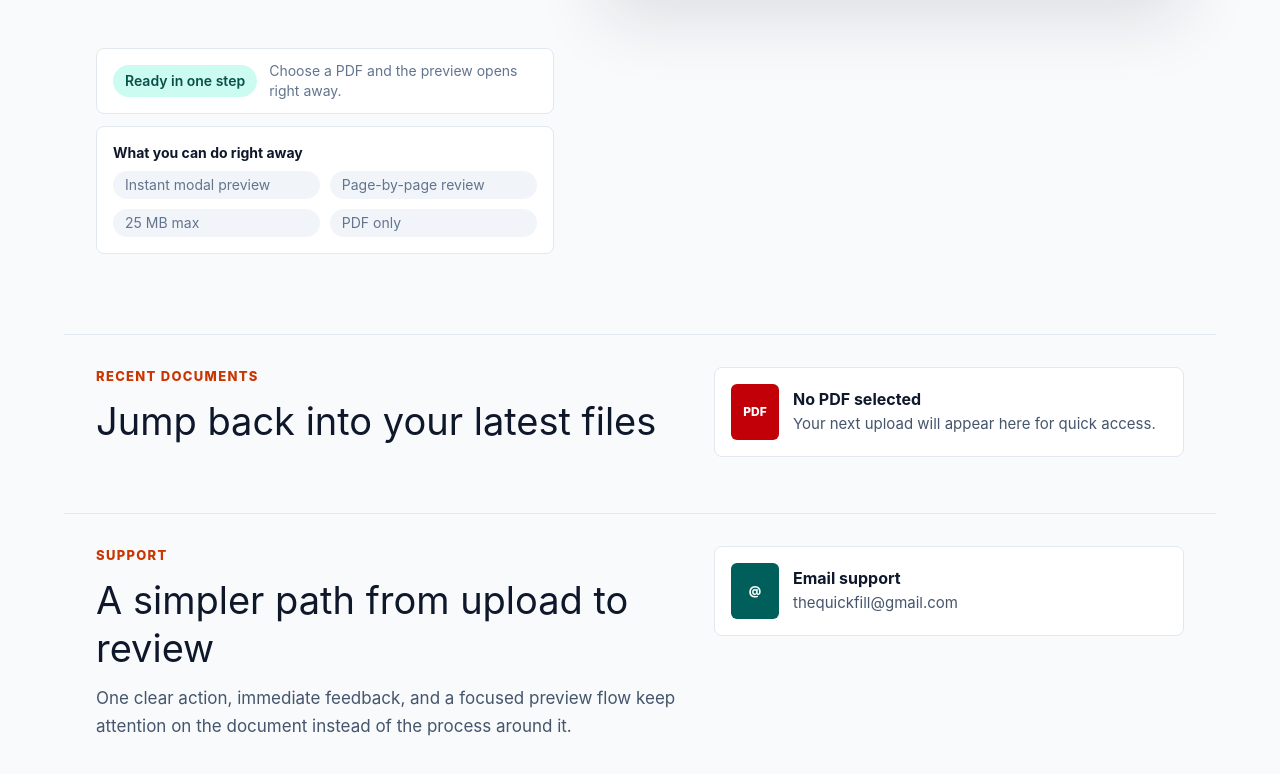
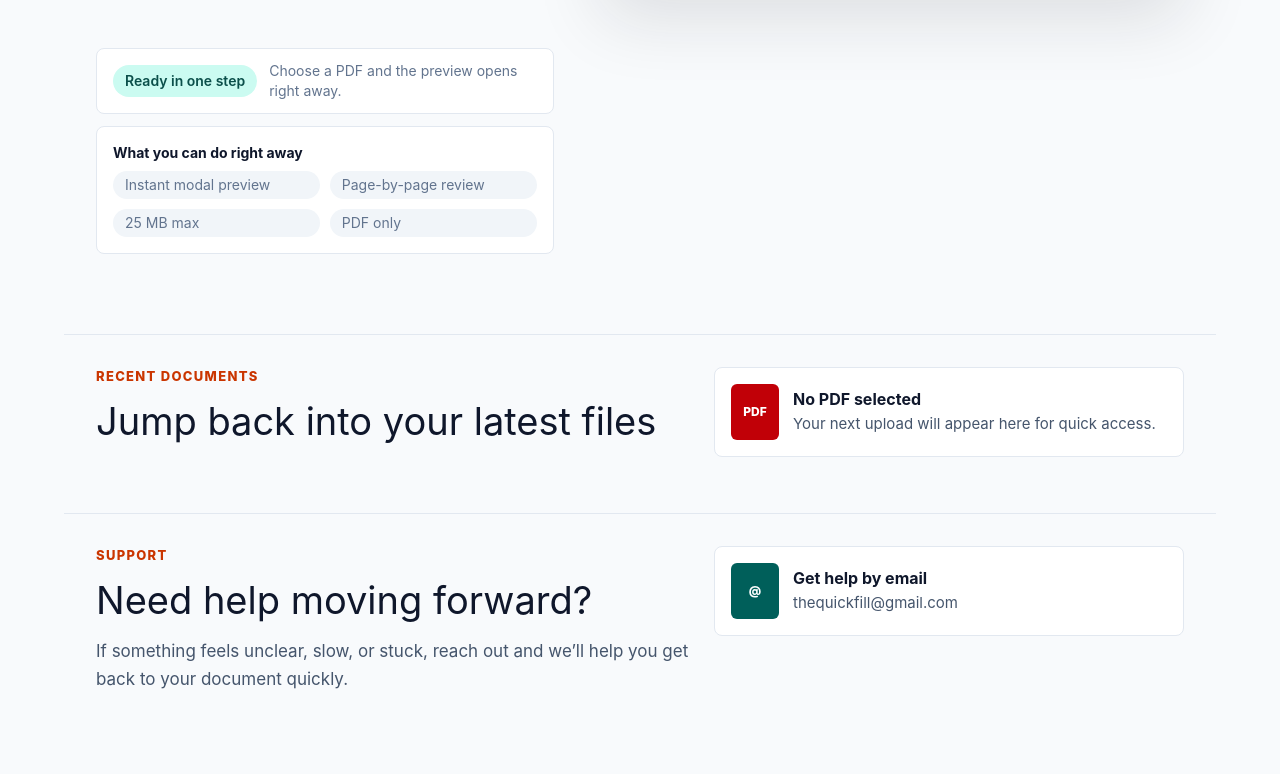
Before and after one commit to xtephani3/quick-fill, a React (Vite) app: page / in a window 1280 px wide. Shown: the part 584-1358 px from the top of the page. After the commit the page ends 1333 px from the top, so only its background shows below. Built offline with nearby package versions, Linux system fonts and the light colour scheme.

Commit message:
update App.jsx

```diff
--- a/src/App.jsx
+++ b/src/App.jsx
@@ -701,11 +701,11 @@ function App() {
             className="m-0 text-2xl leading-tight text-slate-900 sm:text-3xl lg:text-[38px]"
             id="support-title"
           >
-            A simpler path from upload to review
+            Need help moving forward?
           </h2>
           <p className="mt-3 max-w-2xl text-[15px] leading-7 text-slate-600 sm:text-[17px]">
-            One clear action, immediate feedback, and a focused preview flow keep
-            attention on the document instead of the process around it.
+            If something feels unclear, slow, or stuck, reach out and we’ll help
+            you get back to your document quickly.
           </p>
         </div>
 
@@ -721,7 +721,7 @@ function App() {
             @
           </span>
           <div className="min-w-0">
-            <strong className="text-slate-900">Email support</strong>
+            <strong className="text-slate-900">Get help by email</strong>
             <p className="mt-0.5 break-all text-[15px]">
               thequickfill@gmail.com
             </p>
```
